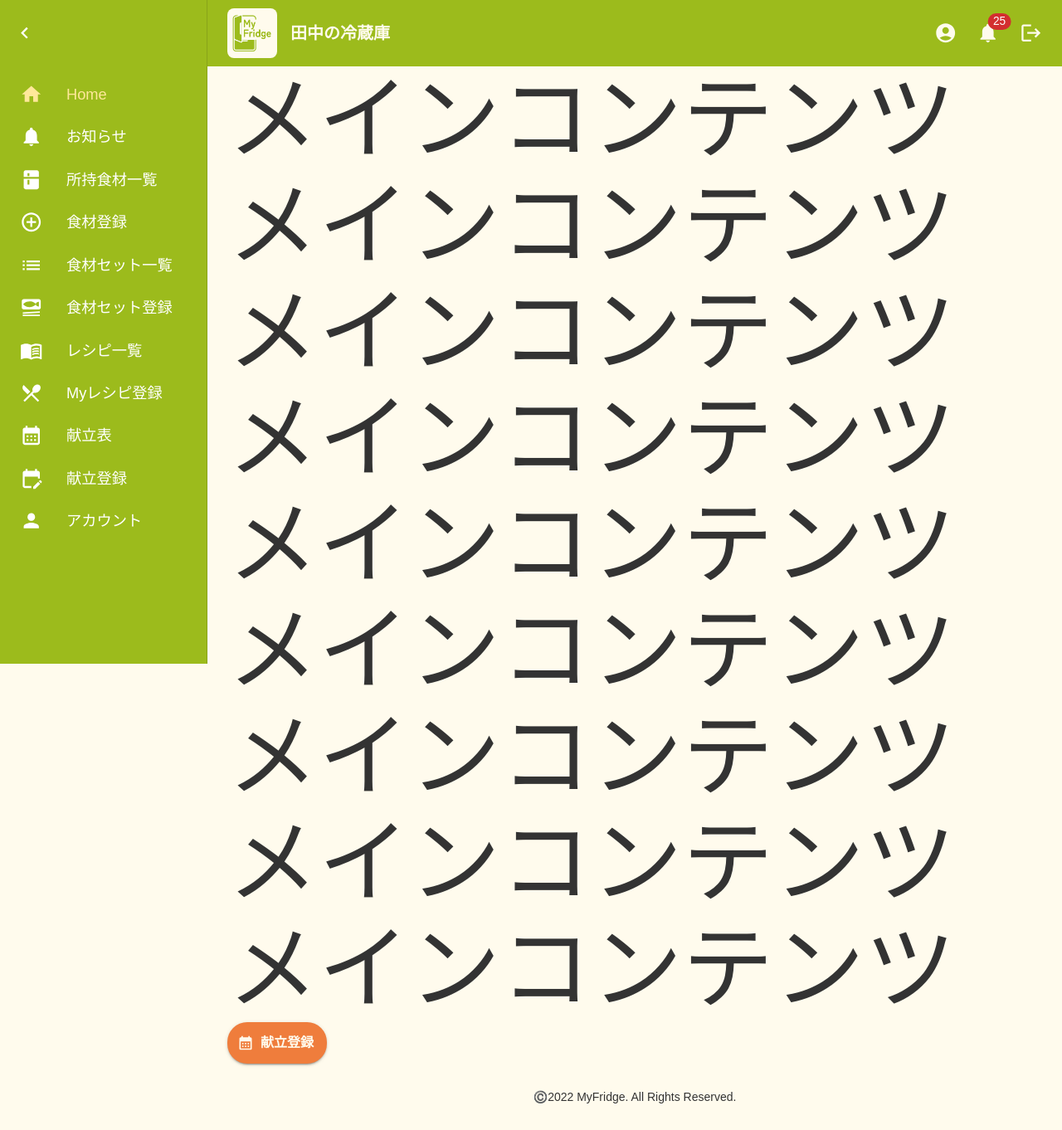
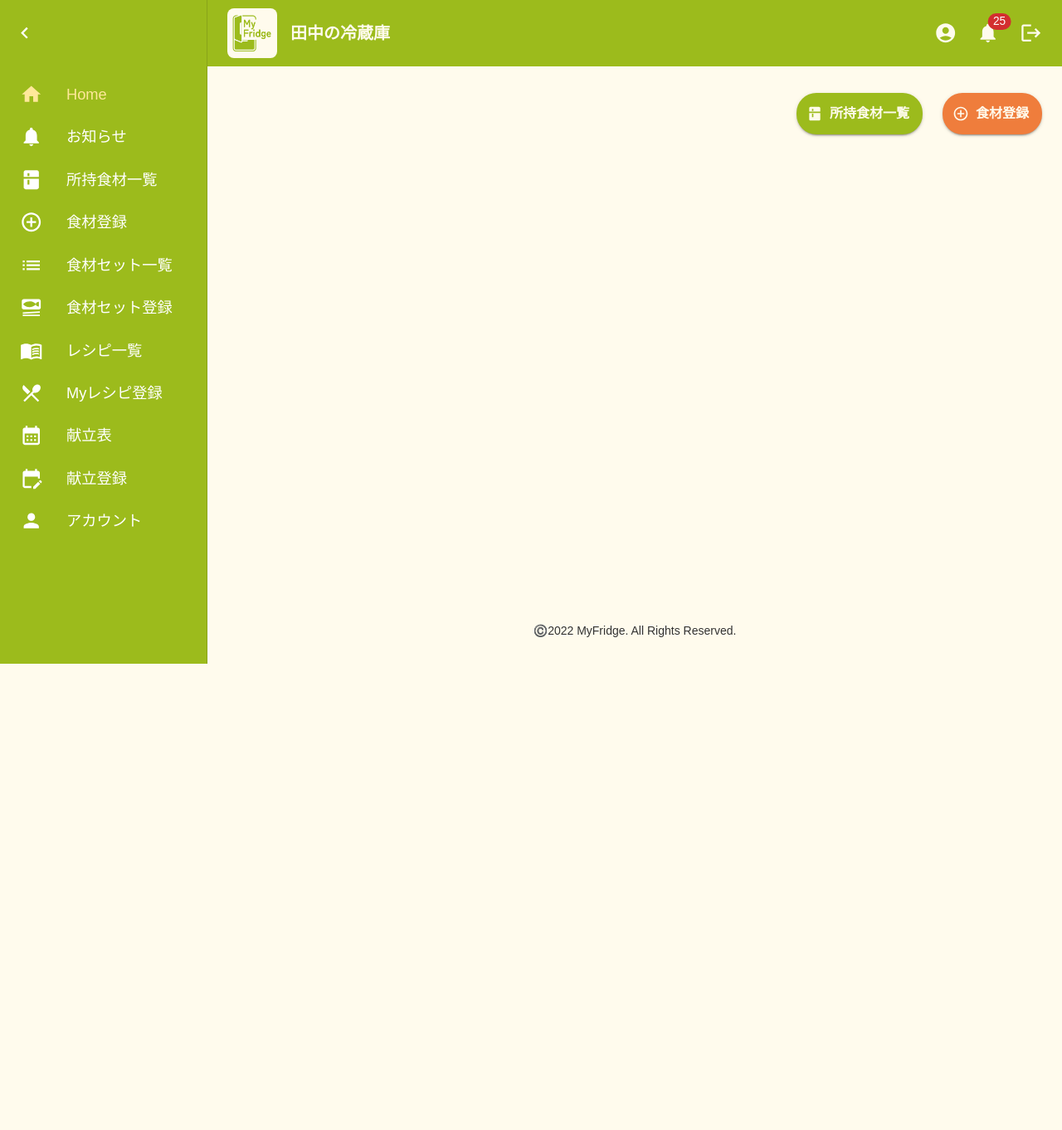
Before and after one commit to masaokaka/my-fridge-frontend, a React (Vite) app in the folder src/: page / in a window 1280 px wide. Shown: the whole page at 83% size. After the commit the page ends 800 px from the top, so only its background shows below. Built offline with nearby package versions, Linux system fonts and the light colour scheme; a web font is replaced by a local one.

Commit message:
update:#19 画面ヘッダー部分のボタン作成

```diff
--- a/src/src/components/pages/Home/presenter.tsx
+++ b/src/src/components/pages/Home/presenter.tsx
@@ -1,21 +1,34 @@
-import { Box, Typography } from '@mui/material';
-import { CalendarMonth } from '@mui/icons-material';
+import { Box } from '@mui/material';
+import { ControlPoint, Kitchen } from '@mui/icons-material';
 import { CustomButton } from '../../uiParts/CustomButton';
 
+/**
+ * ホーム画面
+ * @returns コンポーネント
+ */
 const Home = () => (
   <Box>
-    <Typography variant="h1">メインコンテンツ</Typography>
-    <Typography variant="h1">メインコンテンツ</Typography>
-    <Typography variant="h1">メインコンテンツ</Typography>
-    <Typography variant="h1">メインコンテンツ</Typography>
-    <Typography variant="h1">メインコンテンツ</Typography>
-    <Typography variant="h1">メインコンテンツ</Typography>
-    <Typography variant="h1">メインコンテンツ</Typography>
-    <Typography variant="h1">メインコンテンツ</Typography>
-    <Typography variant="h1">メインコンテンツ</Typography>
-    <CustomButton startIcon={<CalendarMonth />} variant="contained">
-      献立登録
-    </CustomButton>
+    {/* ボタンエリア */}
+    <Box
+      paddingTop={4}
+      style={{ display: 'flex', justifyContent: 'flex-end', gap: '0px 24px' }}
+    >
+      <CustomButton
+        startIcon={<Kitchen />}
+        variant="contained"
+        color="primary"
+        onClick={() => console.log('所持食材一覧へ遷移する')} // TODO: 押下時処理の実装
+      >
+        所持食材一覧
+      </CustomButton>
+      <CustomButton
+        startIcon={<ControlPoint />}
+        variant="contained"
+        onClick={() => console.log('食材登録へ遷移する')} // TODO: 押下時処理の実装
+      >
+        食材登録
+      </CustomButton>
+    </Box>
   </Box>
 );
 export default Home;
--- a/src/src/components/uiParts/CustomButton/presenter.tsx
+++ b/src/src/components/uiParts/CustomButton/presenter.tsx
@@ -28,6 +28,7 @@ const StyledButton = styled(Button)(({ theme }) => ({
  */
 const CustomButton = ({
   startIcon,
+  color = 'secondary',
   disabled,
   onClick,
   variant,
@@ -35,7 +36,7 @@ const CustomButton = ({
 }: Props) => (
   <StyledButton
     variant={variant}
-    color="secondary"
+    color={color}
     startIcon={startIcon}
     onClick={onClick}
     disabled={disabled}
```
